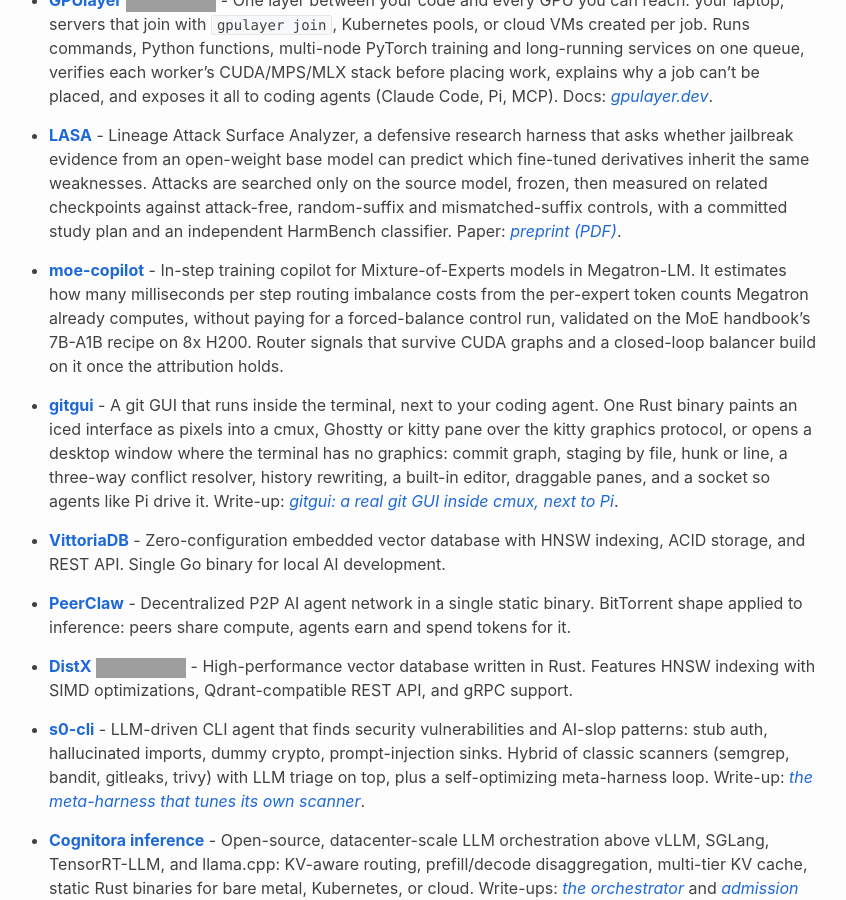
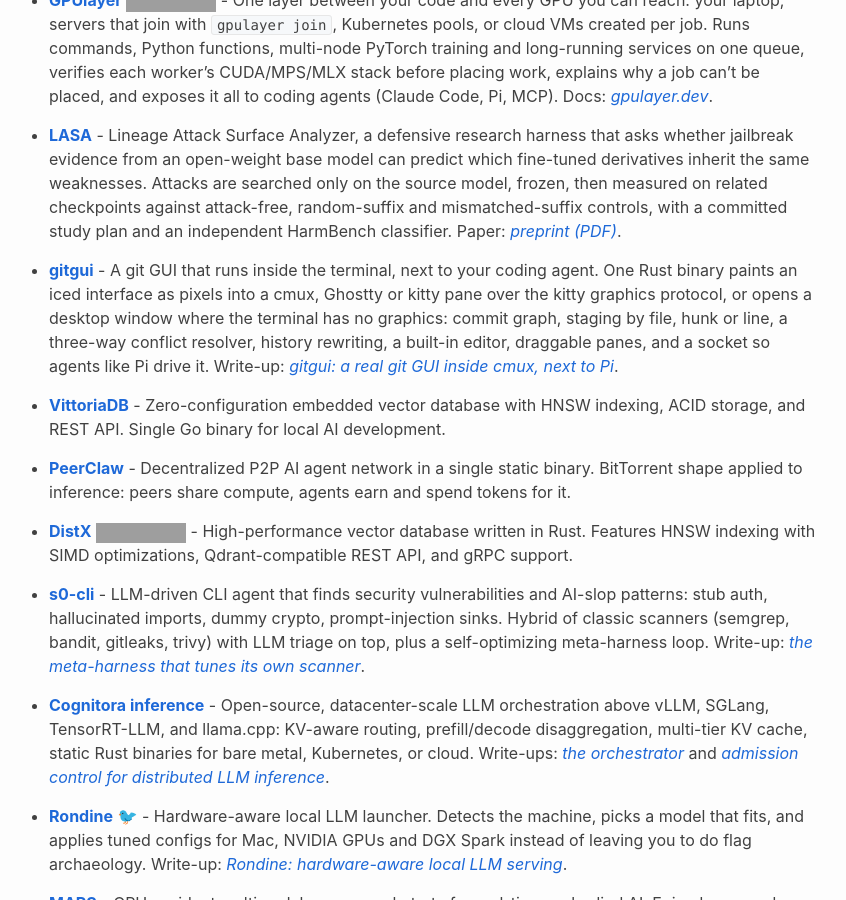
Before and after one commit to antonellof/antonellof.github.io, a Jekyll site: the page built from about.md, in a window 1280 px wide and 900 px high, scrolled down 1294 px. Shown: the whole window, without its empty margins (221-1067 px from the left). Built offline with Jekyll 4.4.1, drawn with Linux system fonts in a browser that asks for light colours; nearby versions of some CDN libraries; some of the changed text lies outside the part shown; grey boxes are pictures that could not be loaded.

Commit message:
Remove moe-copilot from home and About

```diff
--- a/about.md
+++ b/about.md
@@ -6,7 +6,7 @@
 
 I'm an AI Cloud Engineer and Architect interested mostly in LLM inference, Agentic AI and Cloud.
 
-My open-source projects include [Cognitora inference](https://github.com/antonellof/cognitora-inference) (KV-aware orchestration above vLLM, SGLang, TensorRT-LLM and llama.cpp, on bare metal, Kubernetes or cloud), [Frink](https://github.com/antonellof/frink) (a pure-Rust GGUF engine, checked against llama.cpp on 100 architectures), [GPUlayer](https://www.gpulayer.dev/) (runs PyTorch workloads on any GPU you can reach, from a laptop to cloud VMs created per job), and two research repos: [LASA](https://github.com/antonellof/lineage-attack-surface-analyzer) (jailbreak transfer from base models to fine-tunes) and [moe-copilot](https://github.com/antonellof/moe-copilot) (MoE routing imbalance cost in Megatron-LM).
+My open-source projects include [Cognitora inference](https://github.com/antonellof/cognitora-inference) (KV-aware orchestration above vLLM, SGLang, TensorRT-LLM and llama.cpp, on bare metal, Kubernetes or cloud), [Frink](https://github.com/antonellof/frink) (a pure-Rust GGUF engine, checked against llama.cpp on 100 architectures), [GPUlayer](https://www.gpulayer.dev/) (runs PyTorch workloads on any GPU you can reach, from a laptop to cloud VMs created per job), and the research repo [LASA](https://github.com/antonellof/lineage-attack-surface-analyzer) (jailbreak transfer from base models to fine-tunes).
 
 This blog is where I write about cloud architecture, inference, GPUs, distributed systems and engineering leadership.
 
@@ -39,8 +39,6 @@
 
 - **[LASA](https://github.com/antonellof/lineage-attack-surface-analyzer)** - Lineage Attack Surface Analyzer, a defensive research harness that asks whether jailbreak evidence from an open-weight base model can predict which fine-tuned derivatives inherit the same weaknesses. Attacks are searched only on the source model, frozen, then measured on related checkpoints against attack-free, random-suffix and mismatched-suffix controls, with a committed study plan and an independent HarmBench classifier. Paper: *[preprint (PDF)](https://github.com/antonellof/lineage-attack-surface-analyzer/blob/main/paper/PAPER.pdf)*.
 
-- **[moe-copilot](https://github.com/antonellof/moe-copilot)** - In-step training copilot for Mixture-of-Experts models in Megatron-LM. It estimates how many milliseconds per step routing imbalance costs from the per-expert token counts Megatron already computes, without paying for a forced-balance control run, validated on the MoE handbook's 7B-A1B recipe on 8x H200. Router signals that survive CUDA graphs and a closed-loop balancer build on it once the attribution holds.
-
 - **[gitgui](https://github.com/antonellof/gitgui)** - A git GUI that runs inside the terminal, next to your coding agent. One Rust binary paints an iced interface as pixels into a cmux, Ghostty or kitty pane over the kitty graphics protocol, or opens a desktop window where the terminal has no graphics: commit graph, staging by file, hunk or line, a three-way conflict resolver, history rewriting, a built-in editor, draggable panes, and a socket so agents like Pi drive it. Write-up: *[gitgui: a real git GUI inside cmux, next to Pi](/2026/gitgui-terminal-git-gui-cmux-pi/)*.
 
 - **[VittoriaDB](https://github.com/antonellof/VittoriaDB)** - Zero-configuration embedded vector database with HNSW indexing, ACID storage, and REST API. Single Go binary for local AI development.
```
Also changed, not shown: index.md (+1 -1 lines).
